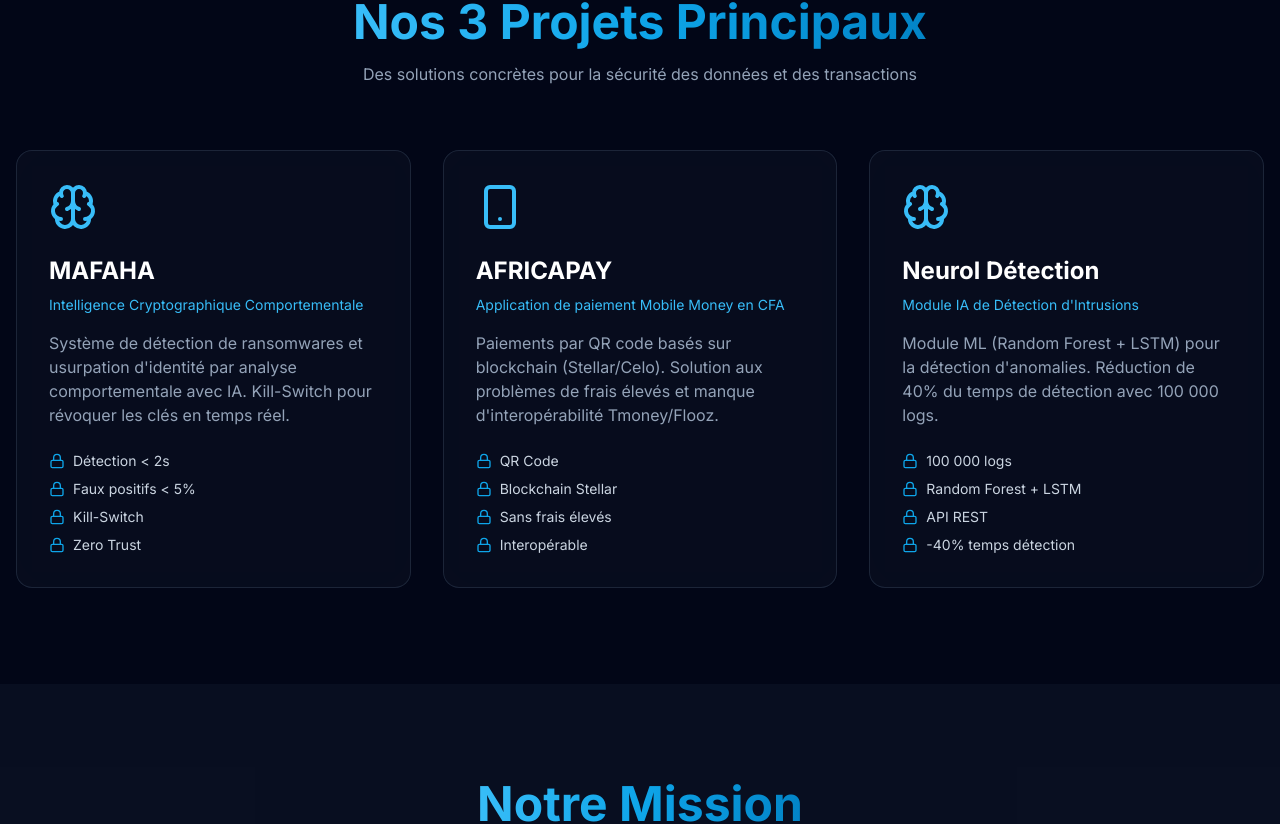
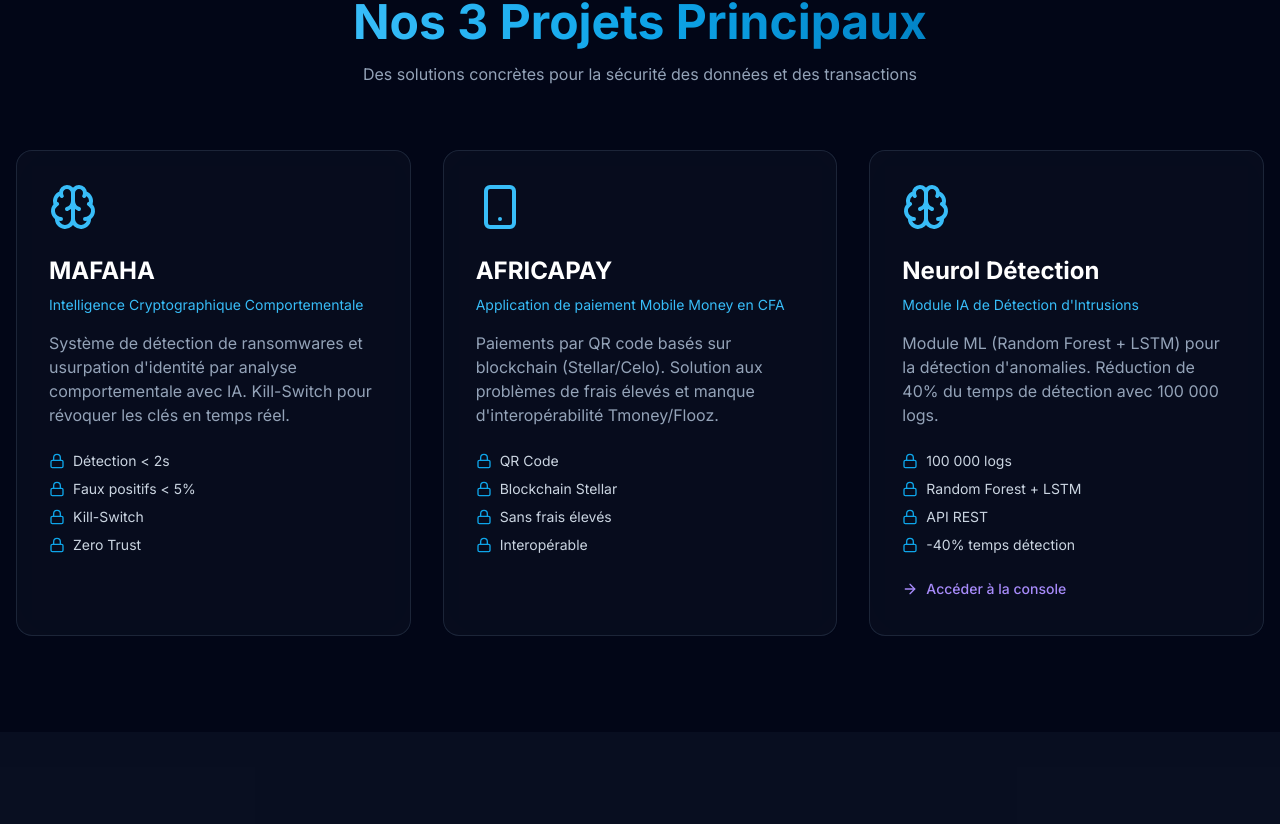
Before and after one commit to SHERKO10/URYA-Frontend, a React (Vite) app: page / in a window 1280 px wide. Shown: the part 1520-2344 px from the top of the page. Built offline with nearby package versions, Linux system fonts and the light colour scheme; no server answers; the HTML template or start-up script is replaced by a standard one.

Commit message:
Restore internalLink for Neurol Detection in Landing

```diff
--- a/src/pages/Landing.jsx
+++ b/src/pages/Landing.jsx
@@ -2,7 +2,7 @@
 import { useNavigate } from 'react-router-dom';
 import { useEffect } from 'react';
 import { useAuth } from '../context/AuthContext';
-import { Shield, Brain, Lock, Smartphone, BarChart3, BookOpen } from 'lucide-react';
+import { Shield, Brain, Lock, Smartphone, BarChart3, BookOpen, ArrowRight, ExternalLink } from 'lucide-react';
 import Hero from '../components/Hero';
 import Navbar from '../components/Navbar';
 
@@ -111,6 +111,7 @@
                 description: 'Module ML (Random Forest + LSTM) pour la détection d\'anomalies. Réduction de 40% du temps de détection avec 100 000 logs.',
                 features: ['100 000 logs', 'Random Forest + LSTM', 'API REST', '-40% temps détection'],
                 color: 'from-violet-500 to-purple-600',
+                internalLink: '/neural-crypto',
               },
             ].map((project, index) => (
               <motion.div
@@ -119,7 +120,10 @@
                 whileInView={{ opacity: 1, y: 0 }}
                 viewport={{ once: true }}
                 transition={{ delay: index * 0.15 }}
-                className="card-glass card-hover p-8 relative overflow-hidden group"
+                onClick={() => project.internalLink && navigate(project.internalLink)}
+                className={`card-glass card-hover p-8 relative overflow-hidden group ${
+                  project.internalLink ? 'cursor-pointer' : ''
+                }`}
               >
                 <div className={`absolute inset-0 bg-gradient-to-br ${project.color} opacity-0 group-hover:opacity-5 transition-opacity duration-500`} />
                 <div className="text-primary-400 mb-6">{project.icon}</div>
@@ -134,6 +138,24 @@
                     </li>
                   ))}
                 </ul>
+                {project.link && (
+                  <a
+                    href={project.link}
+                    target="_blank"
+                    rel="noreferrer"
+                    onClick={e => e.stopPropagation()}
+                    className="inline-flex items-center gap-2 text-primary-400 hover:text-primary-300 text-sm font-medium transition-colors"
+                  >
+                    <ExternalLink className="w-4 h-4" />
+                    Voir le projet
+                  </a>
+                )}
+                {project.internalLink && (
+                  <div className="inline-flex items-center gap-2 mt-6 text-violet-400 text-sm font-medium">
+                    <ArrowRight className="w-4 h-4" />
+                    Accéder à la console
+                  </div>
+                )}
               </motion.div>
             ))}
           </div>
```
